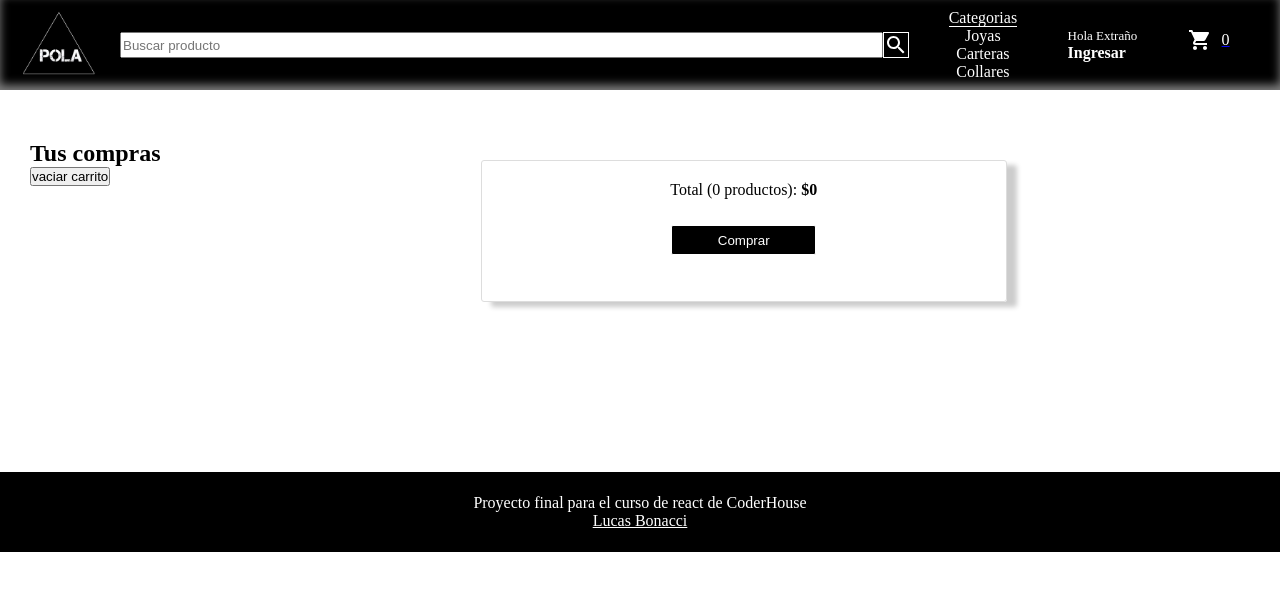
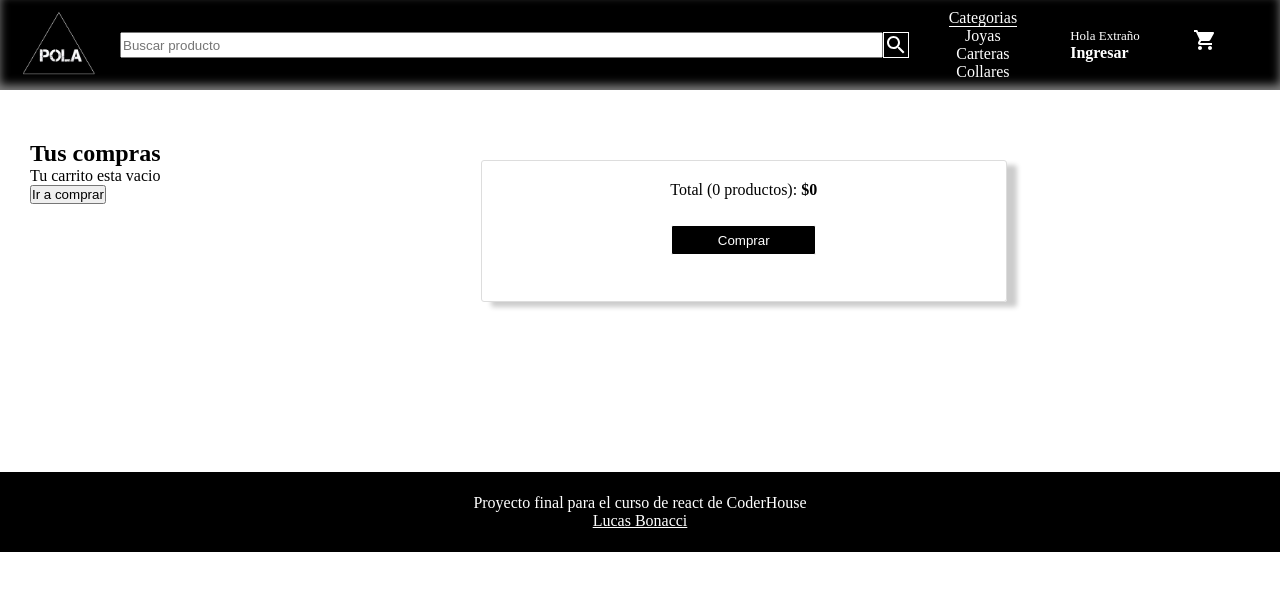
Before and after one commit to lucasbonacci/Ecommerce-pola-coderhouse, a React (Create React App) app: page /carrito in a window 1280 px wide. Shown: the top 590 px of the page. Built offline with nearby package versions, Linux system fonts and the light colour scheme.

Commit message:
desafio cart view

```diff
--- a/src/componentes/CheckOut.js
+++ b/src/componentes/CheckOut.js
@@ -3,6 +3,7 @@ import './CheckOut.css'
 import ProductosCarrito from './ProductosCarrito'
 import Total from './Total'
 import { useStateValue } from '../StateProvider';
+import { Link } from "react-router-dom";
 
 function CheckOut() {
     const [{carrito}, dispatch] = useStateValue()
@@ -18,7 +19,8 @@ function CheckOut() {
             <div className='checkout__izquierda'>
                 <div className='checkout__titulo'>
                     <h2>Tus compras</h2>
-                    {carrito.map(e =>{
+                    {carrito.length === 0? <p>Tu carrito esta vacio </p>:
+                    carrito.map(e =>{
                         return <ProductosCarrito
                             key={e.id}
                             nombre={e.nombre}
@@ -28,7 +30,7 @@ function CheckOut() {
                             quantity={e.quantity}
                         />
                     })}
-                    <button onClick={vaciarCarrito}> vaciar carrito</button>
+                    {carrito.length ===0? <Link to='/'><button> Ir a comprar </button></Link> :<button onClick={vaciarCarrito}> vaciar carrito</button>}
                 </div>
 
             </div>
--- a/src/componentes/Header.js
+++ b/src/componentes/Header.js
@@ -41,7 +41,7 @@ function Header (){
                 <Link to='/carrito'>
                 <div className="header__optionCart">
                     <ShoppingCartIcon />
-                    <span className='header__optionLineTwo header__cartCount' >{cantidad}</span>
+                    <span className='header__optionLineTwo header__cartCount' >{cantidad ===0? <></>: cantidad }</span>
                 </div>
                 </Link>
             </div>
--- a/src/componentes/ItemDetail.js
+++ b/src/componentes/ItemDetail.js
@@ -1,8 +1,9 @@
-import React, {useState} from 'react'
+import React, {useState, useEffect} from 'react'
 import './ItemDetail.css'
 import AddShoppingCartIcon from '@material-ui/icons/AddShoppingCart';
 import BotonCompra from './BotonCompra';
 import { useStateValue } from '../StateProvider';
+
 
 const ItemDetail = ({producto}) => {
 
@@ -28,7 +29,6 @@ const ItemDetail = ({producto}) => {
 
     function actualizarStock(stock,count){
         setNuevoStock(stock - count)
-        setCount(stock - count)
     }
 
     const addToCart=()=>{
@@ -46,6 +46,11 @@ const ItemDetail = ({producto}) => {
         setCompra(true)
         actualizarStock(stock,count)
     }
+
+    useEffect(() => {
+        setNuevoStock(stock - count)
+
+    }, [count])
 
 
     return (
```
